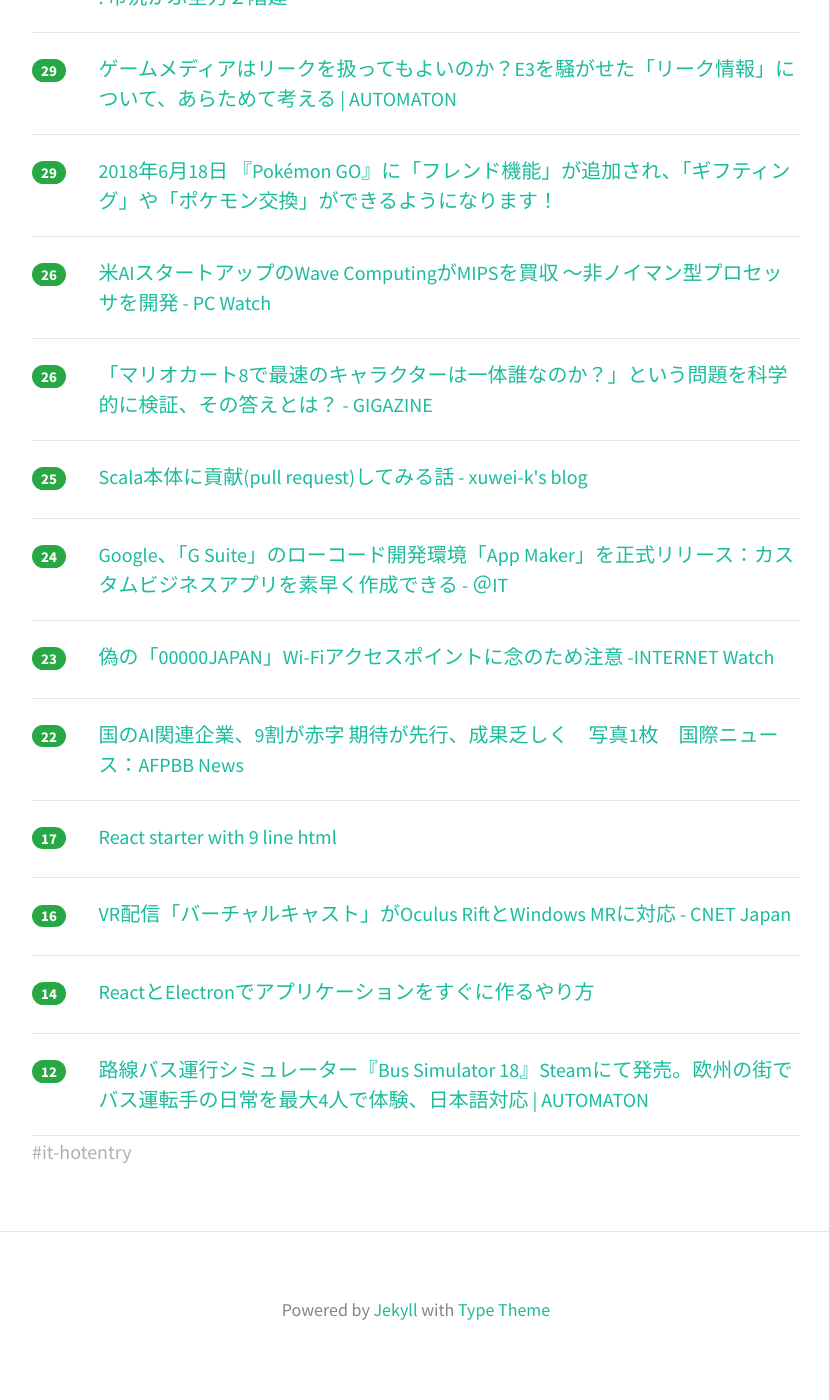
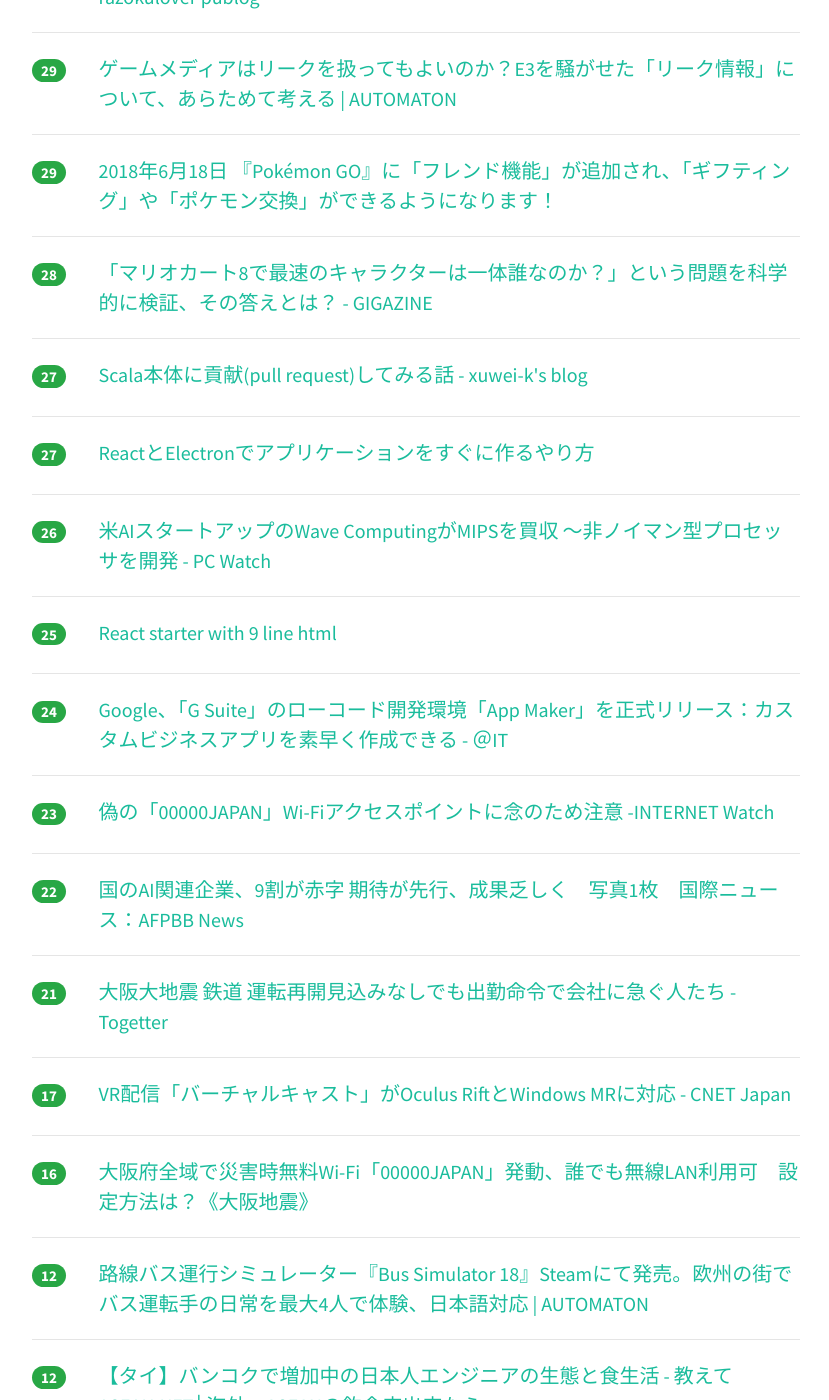
Before and after one commit to yatta47/hatena-matome-site, a Jekyll site: the page built from _posts/2018-06-19-hatena.md, in a window 1280 px wide and 1400 px high, scrolled down 982 px. Shown: the whole window, without its empty margins (224-1053 px from the left). Built offline with Jekyll 4.4.1, drawn with Linux system fonts in a browser that asks for light colours; nearby versions of some CDN libraries; some of the changed text lies outside the part shown.

Commit message:
Updated 2018-06-19

```diff
--- a/_posts/2018-06-19-hatena.md
+++ b/_posts/2018-06-19-hatena.md
@@ -1,29 +1,34 @@
 ---
 layout: post
 title:  "2018-06-19 はてぶIT"
-date:   2018-06-19 09:03:14
+date:   2018-06-19 10:01:58
 tags: [it-hotentry]
 ---
-19 件のデータあり
+24 件のデータあり
 
 <hr><div class="row">
-<div class="col-1"><span class="badge badge-pill badge-success h2">83</span></div>
+<div class="col-1"><span class="badge badge-pill badge-success h2">167</span></div>
 <div class="col-11"><a href='http://blog.animereview.jp/slack-new-office/' target='_blank'>Slack新社屋で使われているクラウドサービス達 | ロードバランスすだちくん</a></div>
 </div>
 <hr>
 <div class="row">
-<div class="col-1"><span class="badge badge-pill badge-success h2">42</span></div>
+<div class="col-1"><span class="badge badge-pill badge-success h2">85</span></div>
+<div class="col-11"><a href='https://www.publickey1.jp/blog/18/webdriverw3cweb.html' target='_blank'>「WebDriver」がW3Cの勧告に到達。Webブラウザのテスト自動化などを実現 － Publickey</a></div>
+</div>
+<hr>
+<div class="row">
+<div class="col-1"><span class="badge badge-pill badge-success h2">56</span></div>
 <div class="col-11"><a href='https://note.mu/issei_y/n/n76af7f3d46e4' target='_blank'>「私プログラミングの才能がないのでしょうか？」という質問への返答｜山本 一成@Ponanza｜note</a></div>
 </div>
 <hr>
 <div class="row">
-<div class="col-1"><span class="badge badge-pill badge-success h2">41</span></div>
-<div class="col-11"><a href='https://www.publickey1.jp/blog/18/webdriverw3cweb.html' target='_blank'>「WebDriver」がW3Cの勧告に到達。Webブラウザのテスト自動化などを実現 － Publickey</a></div>
+<div class="col-1"><span class="badge badge-pill badge-success h2">53</span></div>
+<div class="col-11"><a href='https://qiita.com/wonohe/items/529321475d68b9191036' target='_blank'>大規模Vue.jsアプリを開発するときのディレクトリ構成考えた</a></div>
 </div>
 <hr>
 <div class="row">
-<div class="col-1"><span class="badge badge-pill badge-success h2">36</span></div>
-<div class="col-11"><a href='https://qiita.com/wonohe/items/529321475d68b9191036' target='_blank'>大規模Vue.jsアプリを開発するときのディレクトリ構成考えた</a></div>
+<div class="col-1"><span class="badge badge-pill badge-success h2">51</span></div>
+<div class="col-11"><a href='http://kabumatome.doorblog.jp/archives/65920793.html' target='_blank'>システム移行中のみずほ、一部ATMでトラブル発生するもリスク分散で回避か : 市況かぶ全力２階建</a></div>
 </div>
 <hr>
 <div class="row">
@@ -37,11 +42,6 @@ tags: [it-hotentry]
 </div>
 <hr>
 <div class="row">
-<div class="col-1"><span class="badge badge-pill badge-success h2">34</span></div>
-<div class="col-11"><a href='http://kabumatome.doorblog.jp/archives/65920793.html' target='_blank'>システム移行中のみずほ、一部ATMでトラブル発生するもリスク分散で回避か : 市況かぶ全力２階建</a></div>
-</div>
-<hr>
-<div class="row">
 <div class="col-1"><span class="badge badge-pill badge-success h2">29</span></div>
 <div class="col-11"><a href='http://jp.automaton.am/articles/columnjp/20180618-70379/' target='_blank'>ゲームメディアはリークを扱ってもよいのか？E3を騒がせた「リーク情報」について、あらためて考える | AUTOMATON</a></div>
 </div>
@@ -52,18 +52,28 @@ tags: [it-hotentry]
 </div>
 <hr>
 <div class="row">
+<div class="col-1"><span class="badge badge-pill badge-success h2">28</span></div>
+<div class="col-11"><a href='https://gigazine.net/news/20180618-best-character-mario-kart/' target='_blank'>「マリオカート8で最速のキャラクターは一体誰なのか？」という問題を科学的に検証、その答えとは？ - GIGAZINE</a></div>
+</div>
+<hr>
+<div class="row">
+<div class="col-1"><span class="badge badge-pill badge-success h2">27</span></div>
+<div class="col-11"><a href='https://xuwei-k.hatenablog.com/entry/2018/06/18/163043' target='_blank'>Scala本体に貢献(pull request)してみる話 - xuwei-k's blog</a></div>
+</div>
+<hr>
+<div class="row">
+<div class="col-1"><span class="badge badge-pill badge-success h2">27</span></div>
+<div class="col-11"><a href='https://dev.to/origamium/create-reactelectron-application-in-quickly--36nl' target='_blank'>ReactとElectronでアプリケーションをすぐに作るやり方</a></div>
+</div>
+<hr>
+<div class="row">
 <div class="col-1"><span class="badge badge-pill badge-success h2">26</span></div>
 <div class="col-11"><a href='https://pc.watch.impress.co.jp/docs/news/1128108.html' target='_blank'>米AIスタートアップのWave ComputingがMIPSを買収 ～非ノイマン型プロセッサを開発 - PC Watch</a></div>
 </div>
 <hr>
 <div class="row">
-<div class="col-1"><span class="badge badge-pill badge-success h2">26</span></div>
-<div class="col-11"><a href='https://gigazine.net/news/20180618-best-character-mario-kart/' target='_blank'>「マリオカート8で最速のキャラクターは一体誰なのか？」という問題を科学的に検証、その答えとは？ - GIGAZINE</a></div>
-</div>
-<hr>
-<div class="row">
 <div class="col-1"><span class="badge badge-pill badge-success h2">25</span></div>
-<div class="col-11"><a href='https://xuwei-k.hatenablog.com/entry/2018/06/18/163043' target='_blank'>Scala本体に貢献(pull request)してみる話 - xuwei-k's blog</a></div>
+<div class="col-11"><a href='https://dev.to/mizchi/react-starter-with-9-line-html-4dfb' target='_blank'>React starter with 9 line html</a></div>
 </div>
 <hr>
 <div class="row">
@@ -82,18 +92,18 @@ tags: [it-hotentry]
 </div>
 <hr>
 <div class="row">
+<div class="col-1"><span class="badge badge-pill badge-success h2">21</span></div>
+<div class="col-11"><a href='https://togetter.com/li/1238408' target='_blank'>大阪大地震 鉄道 運転再開見込みなしでも出勤命令で会社に急ぐ人たち - Togetter</a></div>
+</div>
+<hr>
+<div class="row">
 <div class="col-1"><span class="badge badge-pill badge-success h2">17</span></div>
-<div class="col-11"><a href='https://dev.to/mizchi/react-starter-with-9-line-html-4dfb' target='_blank'>React starter with 9 line html</a></div>
+<div class="col-11"><a href='https://japan.cnet.com/article/35121030/' target='_blank'>VR配信「バーチャルキャスト」がOculus RiftとWindows MRに対応 - CNET Japan</a></div>
 </div>
 <hr>
 <div class="row">
 <div class="col-1"><span class="badge badge-pill badge-success h2">16</span></div>
-<div class="col-11"><a href='https://japan.cnet.com/article/35121030/' target='_blank'>VR配信「バーチャルキャスト」がOculus RiftとWindows MRに対応 - CNET Japan</a></div>
-</div>
-<hr>
-<div class="row">
-<div class="col-1"><span class="badge badge-pill badge-success h2">14</span></div>
-<div class="col-11"><a href='https://dev.to/origamium/create-reactelectron-application-in-quickly--36nl' target='_blank'>ReactとElectronでアプリケーションをすぐに作るやり方</a></div>
+<div class="col-11"><a href='https://www.huffingtonpost.jp/2018/06/18/wi-fi-00000_a_23461508/' target='_blank'>大阪府全域で災害時無料Wi-Fi「00000JAPAN」発動、誰でも無線LAN利用可　設定方法は？《大阪地震》</a></div>
 </div>
 <hr>
 <div class="row">
@@ -101,3 +111,18 @@ tags: [it-hotentry]
 <div class="col-11"><a href='http://jp.automaton.am/articles/newsjp/20180618-70396/' target='_blank'>路線バス運行シミュレーター『Bus Simulator 18』Steamにて発売。欧州の街でバス運転手の日常を最大4人で体験、日本語対応 | AUTOMATON</a></div>
 </div>
 <hr>
+<div class="row">
+<div class="col-1"><span class="badge badge-pill badge-success h2">12</span></div>
+<div class="col-11"><a href='http://e-asean.net/14748' target='_blank'>【タイ】バンコクで増加中の日本人エンジニアの生態と食生活 - 教えてASEAN.NET│海外・ASEANの飲食店出店なら</a></div>
+</div>
+<hr>
+<div class="row">
+<div class="col-1"><span class="badge badge-pill badge-success h2">12</span></div>
+<div class="col-11"><a href='https://aloiskraus.wordpress.com/2018/06/16/why-skylakex-cpus-are-sometimes-50-slower-how-intel-has-broken-existing-code/' target='_blank'>Why Skylake CPUs Are Sometimes 50% Slower – How Intel Has Broken Existing Code – Alois Kraus</a></div>
+</div>
+<hr>
+<div class="row">
+<div class="col-1"><span class="badge badge-pill badge-success h2">0</span></div>
+<div class="col-11"><a href='http://d.hatena.ne.jp/nowokay/20180618#1529322704' target='_blank'>Java9から三項演算子でのunboxingの挙動がJava8とは変わっている - きしだのはてな</a></div>
+</div>
+<hr>
```
